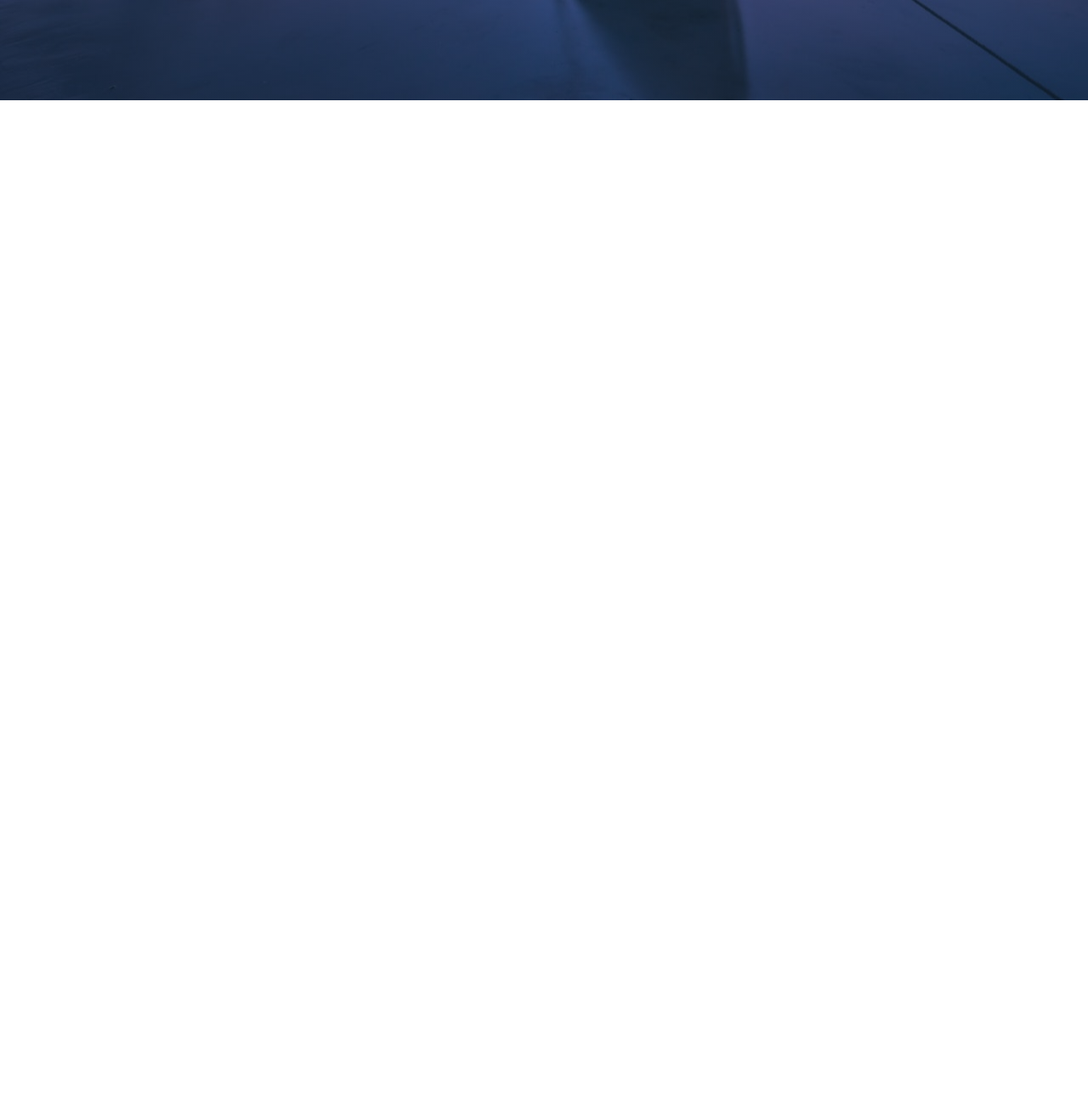
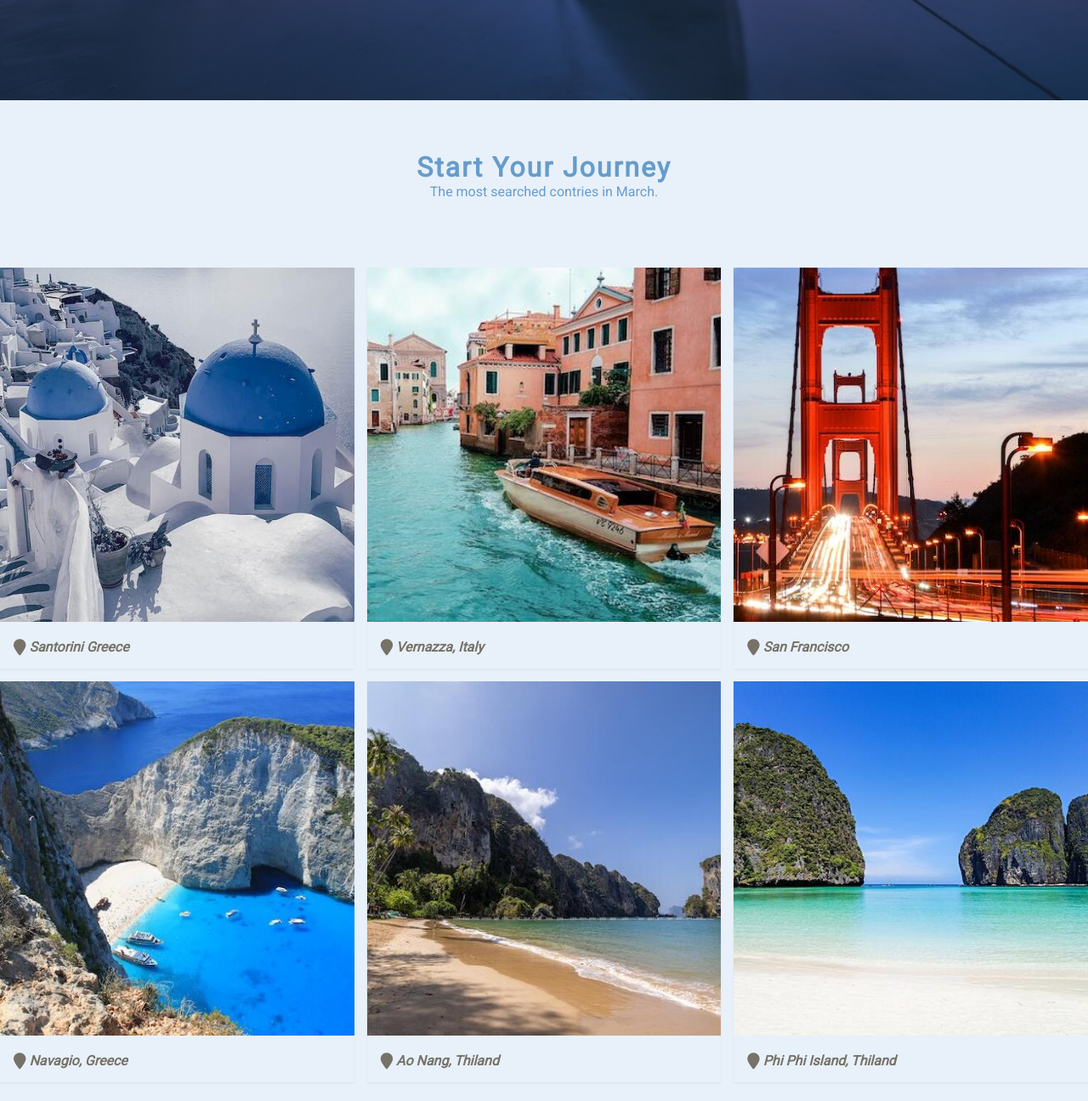
Before and after one commit to boomboomshakeit/leestudy, a plain HTML site: page web/website/index.html in a window 1280 px wide. Shown: the part 682-1978 px from the top of the page at 85% size. Before the commit the page ends 800 px from the top, so only its background shows below. Drawn offline with Linux system fonts and the light colour scheme.

Commit message:
2023.11.09

```diff
--- a/web/website/css/style.css
+++ b/web/website/css/style.css
@@ -18,13 +18,16 @@
     box-sizing: border-box;
 }
 
+html {
+    scroll-behavior: smooth; /*스크롤할때 어떻게 움직이는지*/
+}
+
 ul li {
     list-style: none;
 }
 
 img {
     width: 100%;
-    height: 100%;
     object-fit: cover;
 }
 
@@ -91,6 +94,7 @@ header {
 }
 
 .section_container {
+    width: 100%;
     max-width: var(--max-width);
     margin: 0 auto;
     display: flex;
@@ -134,3 +138,95 @@ header {
     background-color: #5681a7;
     cursor: pointer;
 }
+
+/* ----------------- journy -------------------------*/
+
+section.one {
+    background-color: #e8f1fa;
+    padding: 30px 0;
+}
+
+.journey_container {
+    width: 100%;
+    max-width: var(--max-width);
+    margin: 0 auto;
+}
+
+.country_box {
+
+    box-shadow: 0 1px 2px 0 rgba(90, 91, 95, 0.1);
+    /* transition: all .3s ease-in-out; */
+}
+
+.journey_title h2 {
+    font-size: 32px;
+    color: #669ccb;
+    margin-top: 30px;
+    text-align: center;
+    letter-spacing: 2px;
+}
+
+.journey_title p {
+    font-size: 16px;
+    color: #669ccb;
+    margin-bottom: 80px;
+    text-align: center;
+}
+
+.journey_content {
+    display: grid; /*격자무늬*/
+    grid-template-columns: repeat(3, 1fr);
+    gap: 15px;
+}
+
+/* .country_box:hover {
+    transform: translateY(-8px);
+    cursor: pointer;
+} */
+
+.country_name {
+    padding: 1rem;
+    display: flex;
+    color: #767268;
+    cursor: pointer;
+    font-weight: 600;
+}
+
+.country_name i {
+    /* 19.2 */
+    font-size: 1.2rem;
+    margin-right: 4px;
+}
+
+.country_name span {
+    font-style: italic;
+}
+
+.active {
+    transition: var(--transition);
+}
+
+/* ----------------- anchor -------------------------*/
+
+.go-up {
+    width: 35px;
+    height: 35px;
+    background-color: #3b79c9;
+    color: var(--white);
+    font-size: 1.125rem;
+    border-radius: 5px;
+    box-shadow: 0 1px 3px rgba(0, 0, 0, 0.5);
+
+    position: fixed;
+    bottom: 15px;
+    right: 15px;
+    display: flex;
+    justify-content: center;
+    align-items: center;
+    opacity: 0; /*안보이다 보이게함*/
+    transition: var(--transition);
+}
+
+.view {
+    opacity: 1;
+}
--- a/web/website/index.html
+++ b/web/website/index.html
@@ -11,7 +11,7 @@
         crossorigin="anonymous" referrerpolicy="no-referrer" />
 </head>
 
-<body>
+<body id="top">
     <nav>
         <div class="container">
             <div class="nav_logo">
@@ -47,6 +47,80 @@
             </div>
         </div>
     </header>
+    <section class="one">
+        <div class="journey_container">
+            <div class="journey_title">
+                <h2>Start Your Journey</h2>
+                <p>The most searched contries in March.</p>
+            </div>
+            <div class="journey_content">
+                <div class="country_box">
+                    <img src="./images/country-1.jpg" alt="contry1">
+                    <div class="country_name">
+                        <i class="fa-solid fa-location-pin"></i>
+                        <span>Santorini Greece</span>
+                    </div>
+                </div>
+                <div class="country_box">
+                    <img src="./images/country-2.jpg" alt="contry1">
+                    <div class="country_name">
+                        <i class="fa-solid fa-location-pin"></i>
+                        <span>Vernazza, Italy</span>
+                    </div>
+                </div>
+                <div class="country_box">
+                    <img src="./images/country-3.jpg" alt="contry1">
+                    <div class="country_name">
+                        <i class="fa-solid fa-location-pin"></i>
+                        <span>San Francisco</span>
+                    </div>
+                </div>
+                <div class="country_box">
+                    <img src="./images/country-4.jpg" alt="contry1">
+                    <div class="country_name">
+                        <i class="fa-solid fa-location-pin"></i>
+                        <span>Navagio, Greece</span>
+                    </div>
+                </div>
+                <div class="country_box">
+                    <img src="./images/country-5.jpg" alt="contry1">
+                    <div class="country_name">
+                        <i class="fa-solid fa-location-pin"></i>
+                        <span>Ao Nang, Thiland</span>
+                    </div>
+                </div>
+                <div class="country_box">
+                    <img src="./images/country-6.jpg" alt="contry1">
+                    <div class="country_name">
+                        <i class="fa-solid fa-location-pin"></i>
+                        <span>Phi Phi Island, Thiland</span>
+                    </div>
+                </div>
+            </div>
+        </div>
+    </section>
+    <a href="#top" class="go-up">
+        <i class="fa-solid fa-angle-up"></i>
+    </a>
+    <script>
+        let nav = document.querySelector("nav");
+        let go = document.querySelector(".go-up");
+
+        document.addEventListener('scroll', function() {
+            //스크롤 해 아래로 내려가면
+            // console.log( window.scrollY);
+            let myPos = window.scrollY;
+
+            if(myPos > 300) {
+                nav.style.backgroundColor = "#29323c";
+                nav.classList.add("active");
+                go.classList.add("view");
+            } else {
+                nav.style.backgroundColor = "transparent";
+                go.classList.remove("view");
+            }
+
+        });
+    </script>
 </body>
-
 </html>
```
Also changed, not shown: JAVASCRIPT/javascript/array/array02.html (added, +59 -0 lines), JAVASCRIPT/javascript/array/spread.html (added, +38 -0 lines), JAVASCRIPT/javascript/array/array01.html (line endings or trailing spaces).
